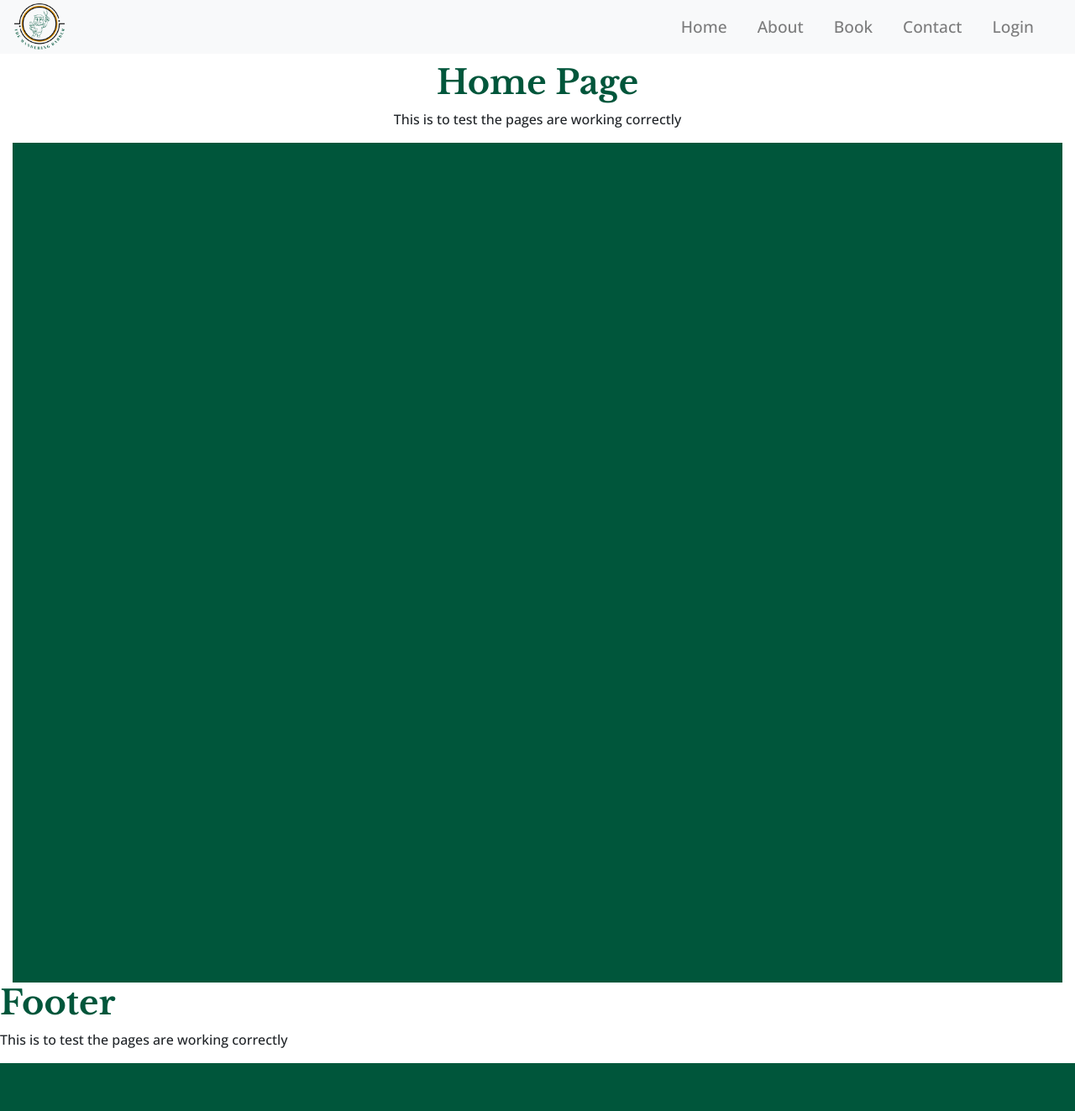
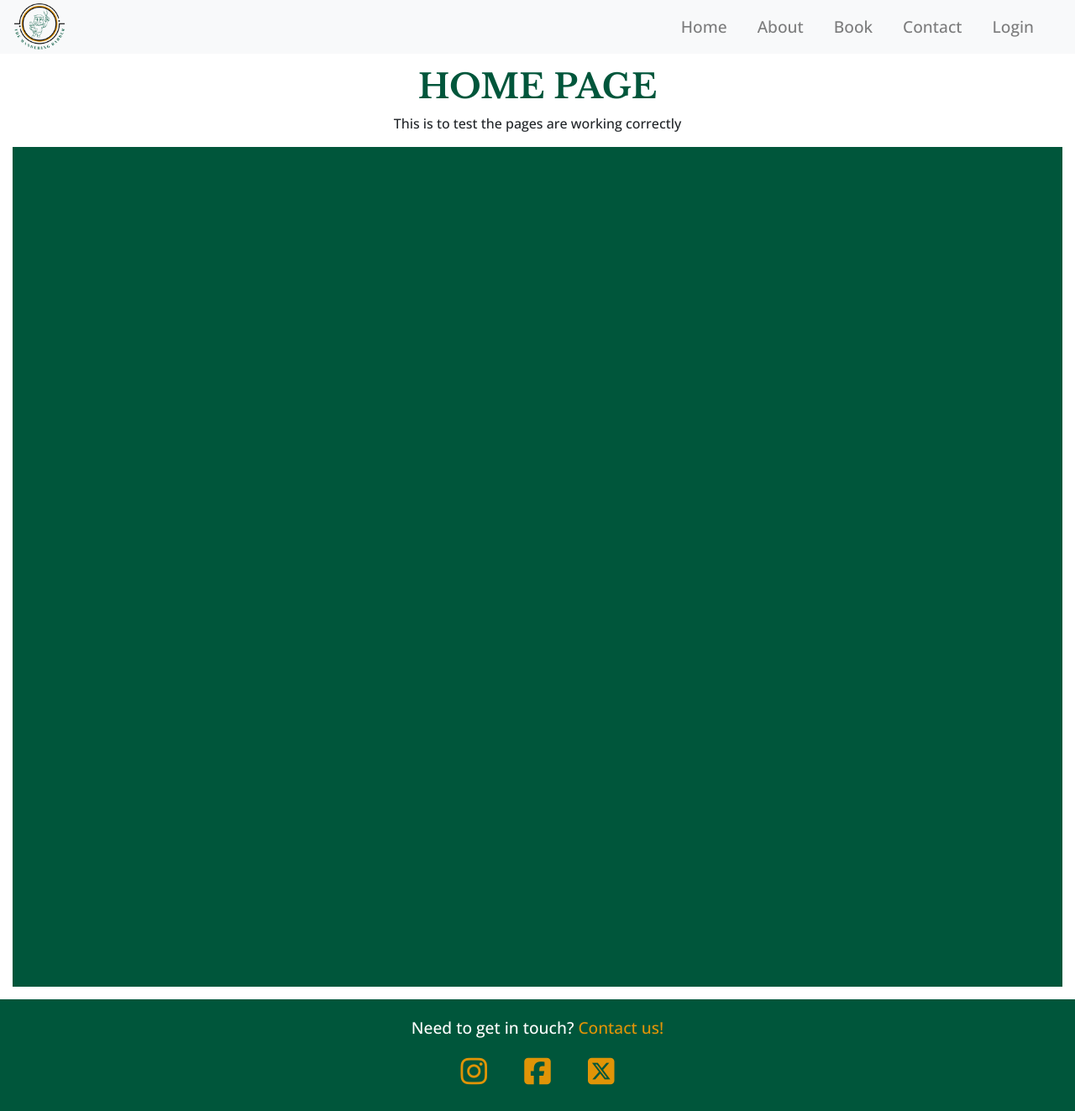
Before and after one commit to JackLamb99/the-wandering-barber, a Django app: page / in a window 1280 px wide. Shown: the whole page at 84% size. Before the commit the page ends 1266 px from the top, so only its background shows below. Run offline with Django 4.2, Linux system fonts and the light colour scheme; some libraries are stand-ins or nearby versions.

Commit message:
UPDATE and style footer.html template

```diff
--- a/static/css/style.css
+++ b/static/css/style.css
@@ -7,6 +7,7 @@ h1 {
     font-family: 'Libre Baskerville', sans-serif;
     font-weight: 600;
     color: #00563b;
+    text-transform: uppercase;
 }
 
 #testing-index {
@@ -21,6 +22,10 @@ h1 {
 }
 
 /* Header */
+
+.header-spacer {
+    height: 79px;
+}
 
 .logo {
     height: 4em;
@@ -94,10 +99,47 @@ button:focus {
     top: 10px;
 }
 
-/* Index Page */
+/* Footer */
 
-.header-spacer {
-    height: 74px;
+.footer-spacer {
+    height: 15px;
+}
+
+.footer {
+    background-color: #00563B;
+    color: #fff;
+    padding: 20px 0;
+    width: 100%;
+    bottom: 0;
+}
+
+.footer .contact-text {
+    margin: 0;
+    font-size: 16px;
+}
+
+.footer .contact-link {
+    color: #E09407;
+    text-decoration: none;
+}
+
+.footer .contact-link:hover {
+    text-decoration: underline;
+    color: #FFC107;
+}
+
+.footer .social-icons {
+    margin-top: 10px;
+}
+
+.footer .social-link {
+    color: #E09407;
+    margin: 0 10px;
+    font-size: 24px;
+}
+
+.footer .social-link:hover {
+    color: #FFC107;
 }
 
 @media only screen and (min-width: 576px) {
@@ -110,6 +152,15 @@ button:focus {
     .navbar-nav li {
         padding: 0 10px;
     }
+
+    .footer .contact-text {
+        font-size: larger;
+    }
+
+    .footer .social-link {
+        font-size: 36px;
+        margin: 0 20px;
+    }
 }
 
 /* @media only screen and (min-width: 1000px) {} */
--- a/templates/base.html
+++ b/templates/base.html
@@ -27,6 +27,7 @@
 <body>
     <!-- Include header -->
     {% include 'header.html' %}
+    <div class="header-spacer"></div>
 
     <!-- Main content block -->
     <div class="container">
@@ -35,6 +36,7 @@
     </div>
 
     <!-- Include footer -->
+    <div class="footer-spacer"></div>
     {% include 'footer.html' %}
 
     <!-- External Scripts -->
--- a/templates/footer.html
+++ b/templates/footer.html
@@ -1,10 +1,19 @@
-<!doctype html>
-<html>
-    <head>
-        <title>This is the footer</title>
-    </head>
-    <body>
-        <h1>Footer</h1>
-        <p>This is to test the pages are working correctly</p>
-    </body>
-</html>
+{% load static %}
+
+<!-- Footer -->
+<footer class="footer bg-dark-green">
+    <div class="container text-center">
+        <!-- Contact link -->
+        <p class="contact-text">
+            Need to get in touch?
+            <a href="{% url 'contact' %}" class="contact-link">Contact us!</a>
+        </p>
+
+        <!-- Social media links -->
+        <div class="social-icons">
+            <a href="https://www.instagram.com/" target="_blank" class="social-link"><i class="fa-brands fa-instagram"></i></a>
+            <a href="https://www.facebook.com/" target="_blank" class="social-link"><i class="fa-brands fa-square-facebook"></i></a>
+            <a href="https://x.com/" target="_blank" class="social-link"><i class="fa-brands fa-square-x-twitter"></i></a>
+        </div>
+    </div>
+</footer>
--- a/templates/index.html
+++ b/templates/index.html
@@ -1,7 +1,6 @@
 {% extends 'base.html' %}
 
 {% block content %}
-<div class="header-spacer"></div>
 <div class="text-center">
     <h1>Home Page</h1>
     <p>This is to test the pages are working correctly</p>
```
